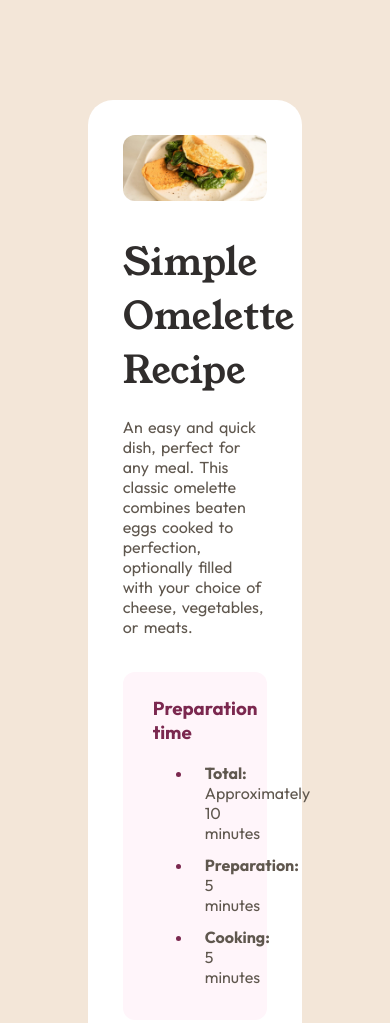
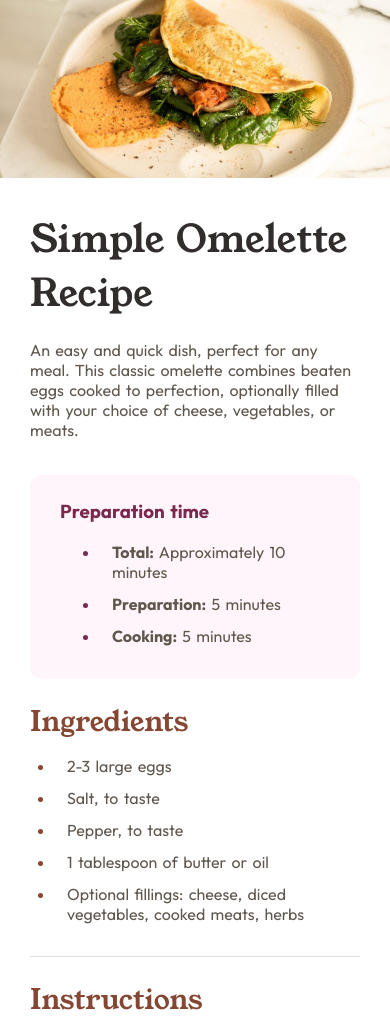
Before and after one commit to annatruong/recipe-website, a plain HTML site: page index.html in a window 390 px wide. Shown: the top 1023 px of the page. Drawn offline with Linux system fonts and the light colour scheme.

Commit message:
added responsive css

```diff
--- a/index.html
+++ b/index.html
@@ -15,8 +15,10 @@
   </head>
   <body>
     <main>
+      <header>
+        <img src="./assets/images/image-omelette.jpeg" alt="omelette">
+      </header>
       <section class="overview">
-      <img src="./assets/images/image-omelette.jpeg" alt="omelette">
       <h1>Simple Omelette Recipe</h1>
 
       <p>An easy and quick dish, perfect for any meal. This classic omelette combines beaten eggs cooked
--- a/style.css
+++ b/style.css
@@ -18,7 +18,7 @@ main {
     border-radius: 25px;
 }
 
-section {
+section, header {
     margin: 15px;
 }
 
@@ -131,3 +131,29 @@ footer {
     margin: auto;
     text-align: center;
 }
+
+/* For mobile devices */
+@media (max-width: 767px) {
+    body, main {
+        padding: 0;
+    }
+
+    section {
+        margin: 0 30px;
+    }
+    main, footer {
+        width: 100%;
+    }
+
+    header {
+        margin: 0;
+    }
+
+    img, main {
+        border-radius: 0%;
+    }
+
+    footer {
+        background-color:hsl(0, 0%, 100%);
+    }
+  }
```
